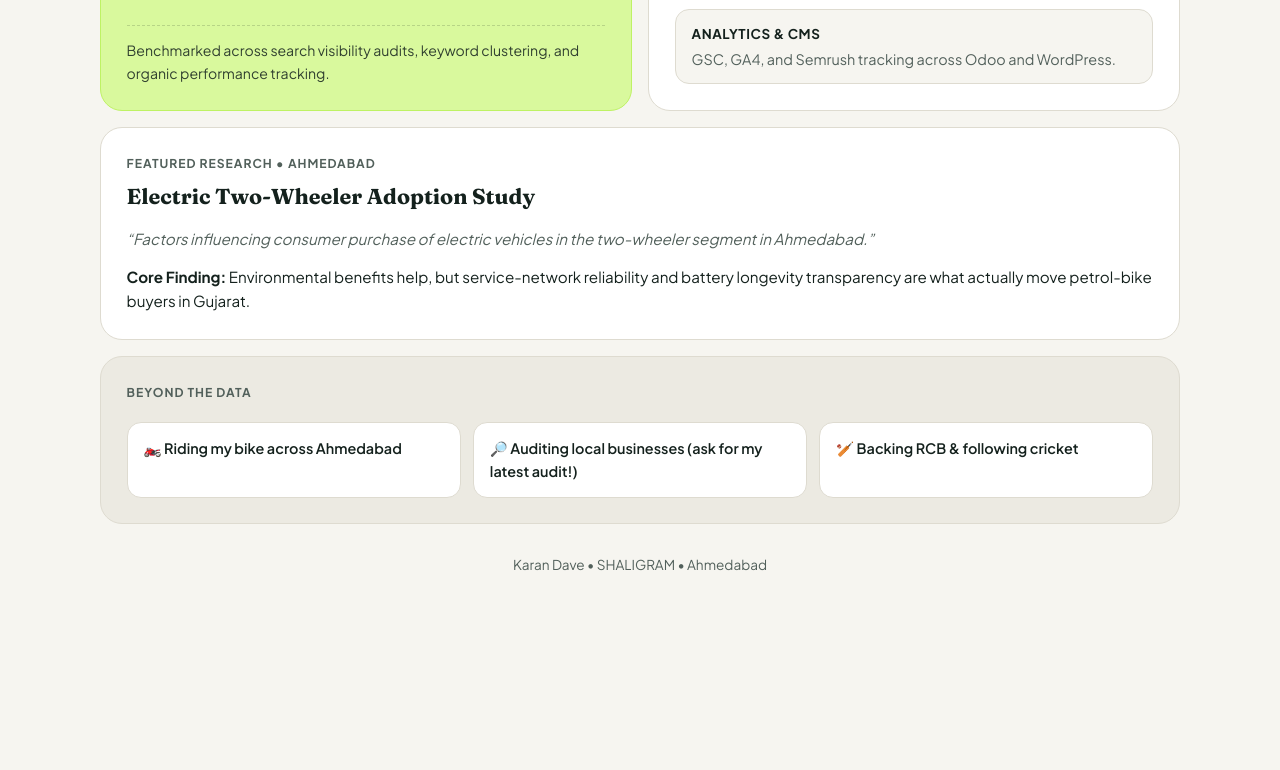
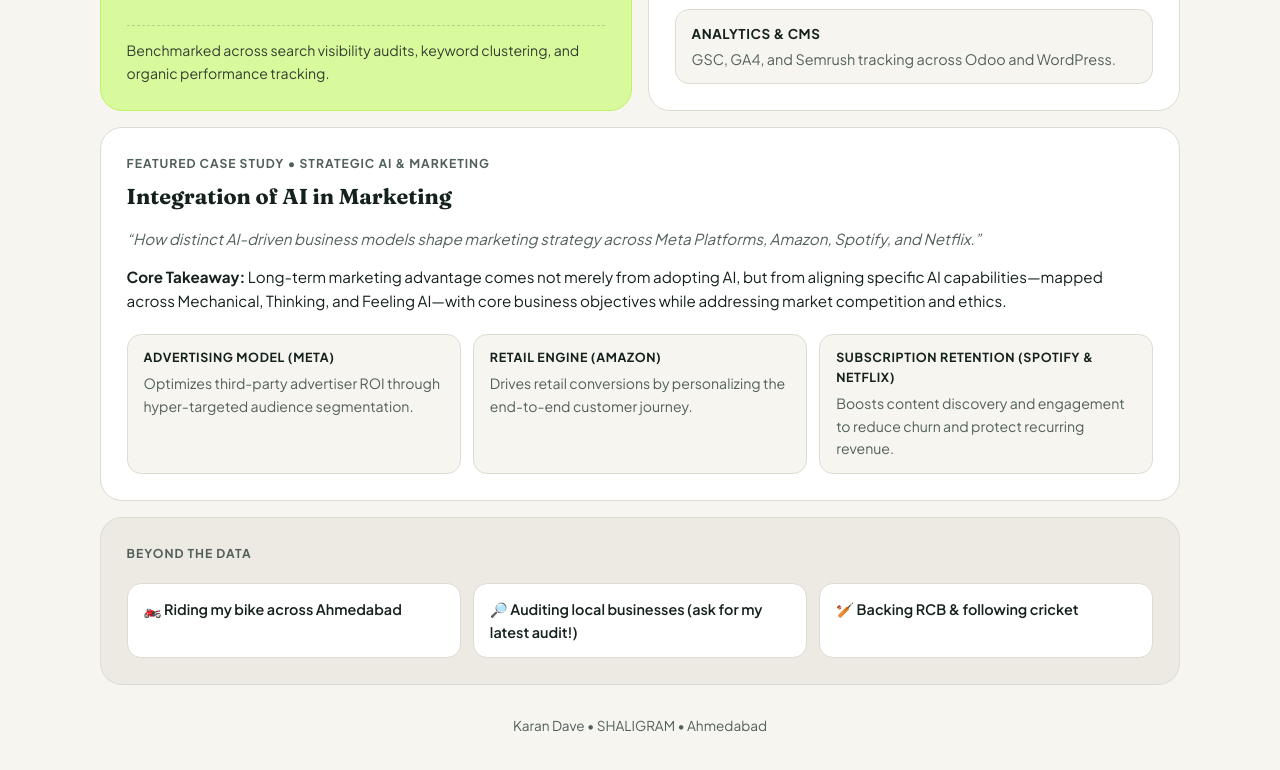
Before and after one commit to karandave-seo/karandave-seo.github.io, a plain HTML site: page index.html in a window 1280 px wide. Shown: the part 756-1526 px from the top of the page. Before the commit the page ends 1393 px from the top, so only its background shows below. Drawn offline with Linux system fonts and the light colour scheme.

Commit message:
Add case study section for AI in marketing
Added a new case study section with details on AI integration in marketing, including case points for various companies.

```diff
--- a/index.html
+++ b/index.html
@@ -305,6 +305,31 @@
       font-size: 0.95rem;
     }
 
+    .case-points {
+      display: grid;
+      grid-template-columns: repeat(3, 1fr);
+      gap: 0.75rem;
+      margin-top: 0.9rem;
+    }
+
+    .case-box {
+      background: var(--paper);
+      border: 1px solid var(--line);
+      border-radius: 14px;
+      padding: 0.85rem 1rem;
+      font-size: 0.88rem;
+      color: var(--muted);
+    }
+
+    .case-box strong {
+      color: var(--ink);
+      display: block;
+      font-size: 0.78rem;
+      text-transform: uppercase;
+      letter-spacing: 0.05em;
+      margin-bottom: 0.25rem;
+    }
+
     .off-grid {
       display: grid;
       grid-template-columns: repeat(3, 1fr);
@@ -343,7 +368,7 @@
 
     @media (max-width: 860px) {
       .span-8, .span-6, .span-4 { grid-column: span 12; }
-      .metrics-row, .off-grid { grid-template-columns: 1fr; }
+      .metrics-row, .case-points, .off-grid { grid-template-columns: 1fr; }
       .top-links a:not(.pill-cta) { display: none; }
     }
   </style>
@@ -354,7 +379,7 @@
       <a href="#" class="brand">Karan Dave</a>
       <nav class="top-links">
         <a href="#work">Work</a>
-        <a href="#research">EV Study</a>
+        <a href="#research">Case Study</a>
         <a href="#offclock">Off the Clock</a>
         <a href="https://www.linkedin.com/in/karan-dave-984a883a8/" target="_blank" rel="noopener noreferrer" class="pill-cta">LinkedIn</a>
       </nav>
@@ -371,7 +396,7 @@
           </p>
         </div>
         <div>
-          <a href="#research" class="btn">Read EV Study</a>
+          <a href="#research" class="btn">Read Case Study</a>
           <a href="#playbook" class="btn btn-outline">SEO On-Page Playbook</a>
         </div>
       </section>
@@ -446,14 +471,28 @@
         </div>
       </section>
 
-      <!-- Featured EV Research Tile -->
+      <!-- Featured Case Study Tile -->
       <section id="research" class="tile span-12">
-        <span class="eyebrow">Featured Research &bull; Ahmedabad</span>
-        <h2>Electric Two-Wheeler Adoption Study</h2>
-        <p class="quote">“Factors influencing consumer purchase of electric vehicles in the two-wheeler segment in Ahmedabad.”</p>
-        <p style="font-size: 0.95rem;">
-          <strong>Core Finding:</strong> Environmental benefits help, but service-network reliability and battery longevity transparency are what actually move petrol-bike buyers in Gujarat.
+        <span class="eyebrow">Featured Case Study &bull; Strategic AI &amp; Marketing</span>
+        <h2>Integration of AI in Marketing</h2>
+        <p class="quote">“How distinct AI-driven business models shape marketing strategy across Meta Platforms, Amazon, Spotify, and Netflix.”</p>
+        <p style="font-size: 0.95rem; margin-bottom: 0.35rem;">
+          <strong>Core Takeaway:</strong> Long-term marketing advantage comes not merely from adopting AI, but from aligning specific AI capabilities—mapped across Mechanical, Thinking, and Feeling AI—with core business objectives while addressing market competition and ethics.
         </p>
+        <div class="case-points">
+          <div class="case-box">
+            <strong>Advertising Model (Meta)</strong>
+            Optimizes third-party advertiser ROI through hyper-targeted audience segmentation.
+          </div>
+          <div class="case-box">
+            <strong>Retail Engine (Amazon)</strong>
+            Drives retail conversions by personalizing the end-to-end customer journey.
+          </div>
+          <div class="case-box">
+            <strong>Subscription Retention (Spotify &amp; Netflix)</strong>
+            Boosts content discovery and engagement to reduce churn and protect recurring revenue.
+          </div>
+        </div>
       </section>
 
       <!-- Beyond the Data Tile -->
```
